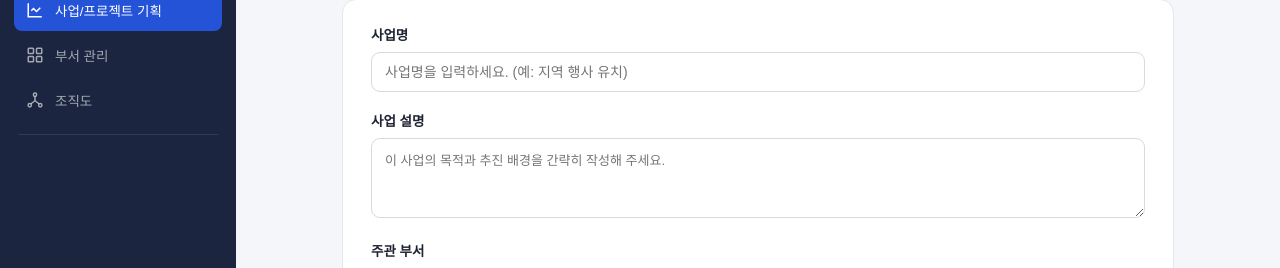
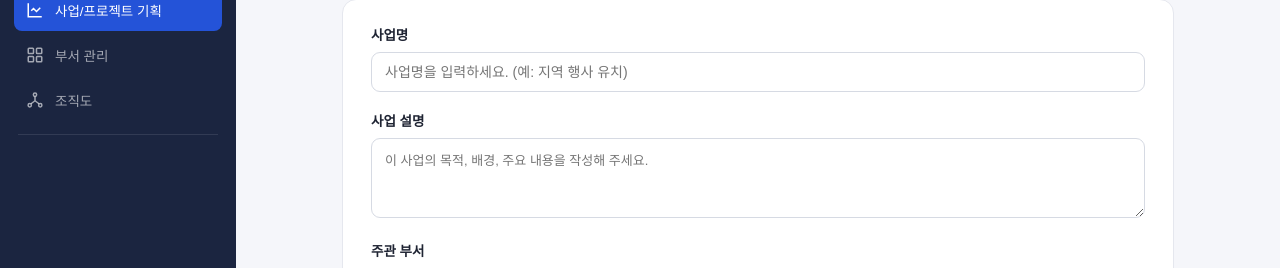
Before and after one commit to user01837/ieum_frontend, a React (Vite) app: page /projects/new in a window 1280 px wide. Shown: the part 159-427 px from the top of the page. Built offline with nearby package versions, Linux system fonts and the light colour scheme; no server answers; sample sign-in values are in the browser's storage.

Commit message:
목표일 날짜 검증 추가

```diff
--- a/src/pages/Project/ProjectCreate.jsx
+++ b/src/pages/Project/ProjectCreate.jsx
@@ -33,6 +33,7 @@ export default function ProjectCreate() {
   const handleSubmit = () => {
     if (!title.trim()) { alert("사업명을 입력해 주세요."); return; }
     if (!startDate || !dueDate) { alert("시작일과 목표일을 입력해 주세요."); return; }
+    if (new Date(dueDate) < new Date(startDate)) { alert("목표일은 시작일 이후여야 합니다."); return; }  // ← 여기 추가
 
     createProject(
       {
@@ -85,7 +86,7 @@ export default function ProjectCreate() {
             className="input"
             value={desc}
             onChange={(e) => setDesc(e.target.value)}
-            placeholder="이 사업의 목적과 추진 배경을 간략히 작성해 주세요."
+            placeholder="이 사업의 목적, 배경, 주요 내용을 작성해 주세요."
           />
         </div>
 
```
